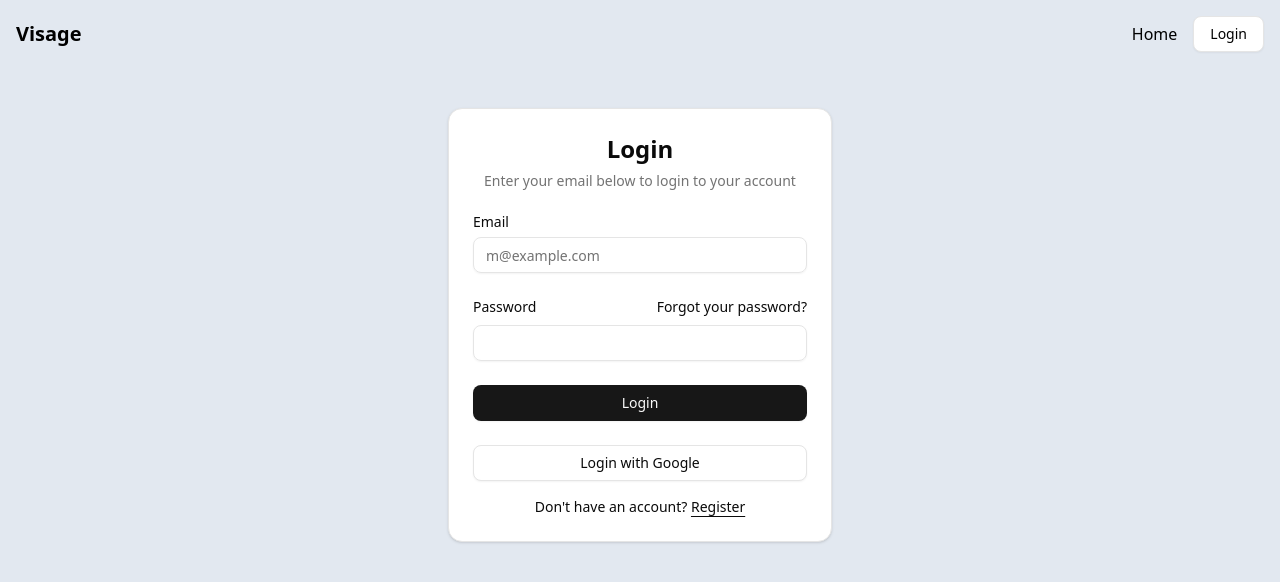
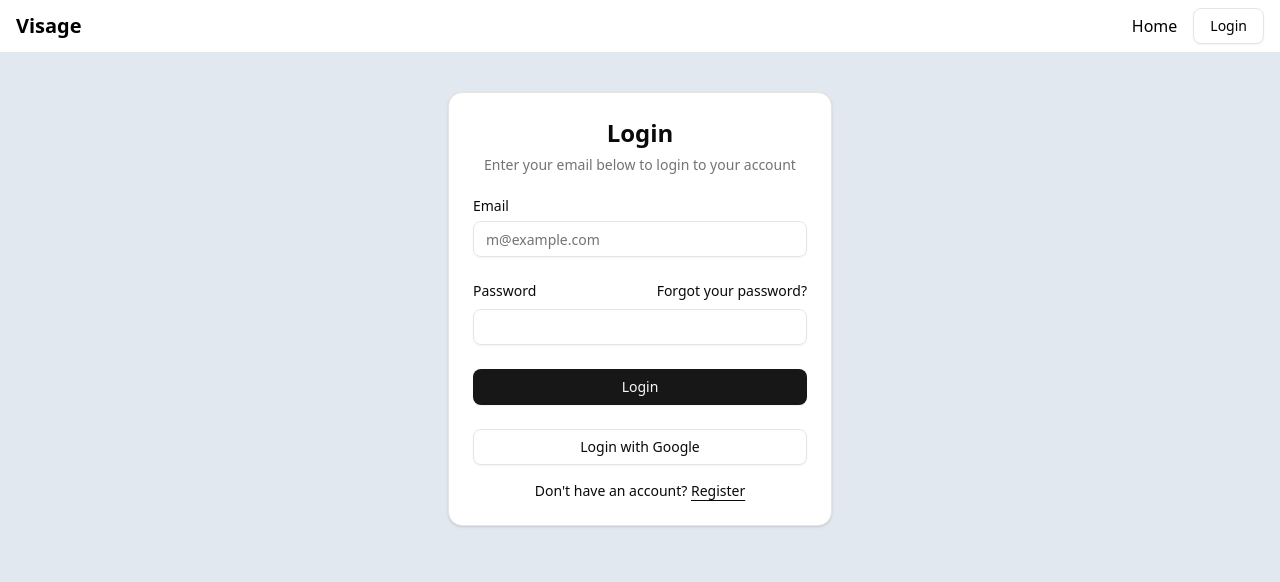
Before and after one commit to kennfeng/visageweb, a React (Vite) app: page /login in a window 1280 px wide. Shown: the top 582 px of the page. Built offline with nearby package versions, Linux system fonts and the light colour scheme.

Commit message:
Enhance Header component with sticky positioning and background color for improved visibility

```diff
--- a/src/components/Header.jsx
+++ b/src/components/Header.jsx
@@ -4,7 +4,7 @@ import { Link } from 'react-router-dom';
 
 function Header() {
     return (
-        <header className="flex justify-between items-center p-4 text-primary-foreground">
+        <header className="flex justify-between items-center p-4 py-2 text-primary-foreground box-border sticky top-0 bg-white z-10">
             <h1 className="text-xl font-semibold text-black">Visage</h1>
             <nav className='text-black'>
                 <ul className="flex gap-4 items-center">
```
